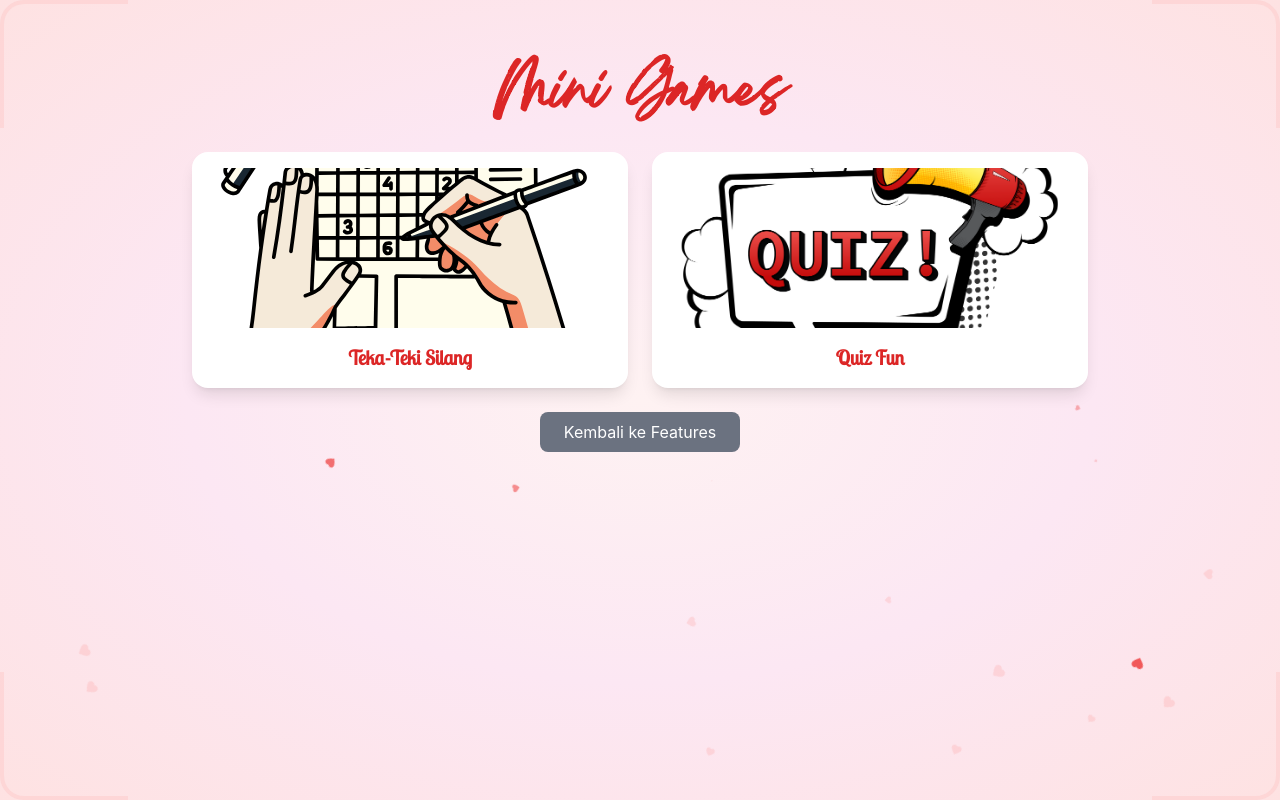
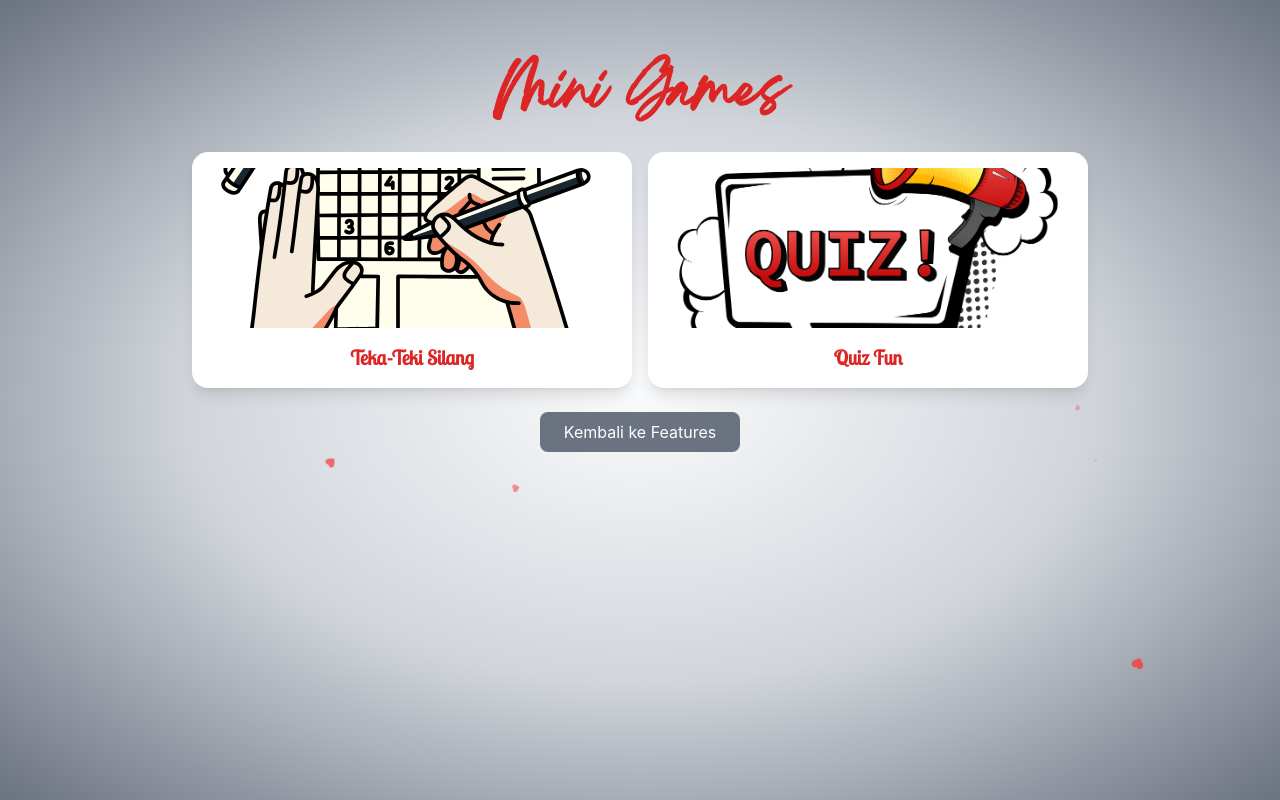
Before and after one commit to giraldi07/valentine-day-react, a React (Vite) app: page /games in a window 1280 px wide. Built offline with nearby package versions, Linux system fonts and the light colour scheme.

Commit message:
update data fitur games

```diff
--- a/src/components/Decorations.tsx
+++ b/src/components/Decorations.tsx
@@ -33,10 +33,10 @@ function Decorations() {
       ))}
 
       {/* Decorative Lines */}
-      <div className="absolute top-0 left-0 w-32 h-32 border-t-4 border-l-4 border-red-200/50 rounded-tl-3xl" />
-      <div className="absolute top-0 right-0 w-32 h-32 border-t-4 border-r-4 border-red-200/50 rounded-tr-3xl" />
-      <div className="absolute bottom-0 left-0 w-32 h-32 border-b-4 border-l-4 border-red-200/50 rounded-bl-3xl" />
-      <div className="absolute bottom-0 right-0 w-32 h-32 border-b-4 border-r-4 border-red-200/50 rounded-br-3xl" />
+      <div className="absolute top-0 left-0 w-32 h-32 border-t-4 border-l-4 border-gray-900/50 rounded-tl-3xl" />
+      <div className="absolute top-0 right-0 w-32 h-32 border-t-4 border-r-4 border-gray-900/50 rounded-tr-3xl" />
+      <div className="absolute bottom-0 left-0 w-32 h-32 border-b-4 border-l-4 border-gray-900/50 rounded-bl-3xl" />
+      <div className="absolute bottom-0 right-0 w-32 h-32 border-b-4 border-r-4 border-gray-900/50 rounded-br-3xl" />
     </div>
   );
 }
--- /dev/null
+++ b/src/data/pages-data/features/games.ts
@@ -0,0 +1,35 @@
+// data/pages-data/features/games.ts
+import TekaTekiImage from '../../../assets/images/tts.svg';
+import QuizImage from '../../../assets/images/quiz.svg';
+
+const GamesData = {
+  // Data untuk judul halaman
+  pageTitle: {
+    text: "Mini Games", // Judul halaman
+    fontFamily: "Breathing", // Tipe font judul
+    color: "text-red-600", // Warna judul
+  },
+
+  // Data untuk daftar game
+  games: [
+    {
+      id: "tts", // ID game
+      name: "Teka-Teki Silang", // Nama game
+      image: TekaTekiImage, // Langsung gunakan variabel
+    },
+    {
+      id: "quiz", // ID game
+      name: "Quiz Fun", // Nama game
+      image: QuizImage, // Langsung gunakan variabel
+    },
+  ],
+
+  // Data untuk tombol kembali
+  backButton: {
+    text: "Kembali ke Features", // Teks tombol kembali
+    color: "bg-gray-500", // Warna tombol
+    hoverColor: "hover:bg-gray-600", // Warna hover tombol
+  },
+};
+
+export default GamesData;
--- a/src/pages/Games.tsx
+++ b/src/pages/Games.tsx
@@ -1,14 +1,7 @@
 import { useNavigate } from 'react-router-dom';
 import { motion } from 'framer-motion';
 import PageTransition from '../components/PageTransition';
-import Decorations from '../components/Decorations';
-import tekaTekiImg from '../assets/images/tts.svg';
-import quizImg from '../assets/images/quiz.svg';
-
-const games = [
-  { id: 'tts', name: 'Teka-Teki Silang', image: tekaTekiImg },
-  { id: 'quiz', name: 'Quiz Fun', image: quizImg },
-];
+import GamesData from '../data/pages-data/features/games'; // Impor data dari file terpisah
 
 function Games() {
   const navigate = useNavigate();
@@ -20,31 +13,38 @@ function Games() {
 
   return (
     <PageTransition>
-      <div className="min-h-screen bg-gradient-radial from-red-50 via-pink-100 to-red-100 p-6 flex flex-col items-center">
-        <Decorations />
+      <div className="min-h-screen bg-gradient-radial from-gray-50 via-gray-300 to-gray-500 p-5 md:p-6 flex flex-col items-center">
 
-        <div className="relative z-10 max-w-4xl w-full pt-12 text-center">
+
+        <div className="relative z-10 max-w-4xl w-full pt-2 md:pt-12 text-center">
+          {/* Judul halaman */}
           <motion.h2
             initial={{ y: -20, opacity: 0 }}
             animate={{ y: 0, opacity: 1 }}
-            className="text-4xl md:text-5xl font-bold text-red-600 mb-8"
-            style={{ fontFamily: 'Breathing' }}
+            className={`text-4xl md:text-5xl font-bold ${GamesData.pageTitle.color} mb-4 md:mb-8`}
+            style={{ fontFamily: GamesData.pageTitle.fontFamily }}
           >
-            Mini Games
+            {GamesData.pageTitle.text}
           </motion.h2>
 
+          {/* Daftar game */}
           <motion.div
             initial={{ opacity: 0 }}
             animate={{ opacity: 1 }}
-            className="grid grid-cols-1 md:grid-cols-2 gap-6"
+            className="grid grid-cols-1 md:grid-cols-2 gap-4"
           >
-            {games.map((game) => (
+            {GamesData.games.map((game) => (
               <div
                 key={game.id}
                 className="bg-white rounded-2xl shadow-lg p-4 cursor-pointer hover:scale-105 transition-transform"
                 onClick={() => handleGameSelection(game.id)}
               >
-                <img src={game.image} alt={game.name} className="w-full h-40 object-cover rounded-lg" />
+                {/* Gunakan game.image sebagai src */}
+                <img
+                  src={game.image} // Langsung gunakan nilai image
+                  alt={game.name}
+                  className="w-full h-40 object-cover rounded-lg"
+                />
                 <h3
                   className="text-xl font-semibold text-red-600 mt-4"
                   style={{ fontFamily: 'Lobster Two, cursive' }}
@@ -55,11 +55,12 @@ function Games() {
             ))}
           </motion.div>
 
+          {/* Tombol kembali */}
           <button
             onClick={() => navigate('/features')}
-            className="mt-6 px-6 py-2 bg-gray-500 text-white rounded-lg hover:bg-gray-600 transition-colors"
+            className={`mt-6 px-6 py-2 ${GamesData.backButton.color} text-white rounded-lg ${GamesData.backButton.hoverColor} transition-colors`}
           >
-            Kembali ke Features
+            {GamesData.backButton.text}
           </button>
         </div>
       </div>
```
